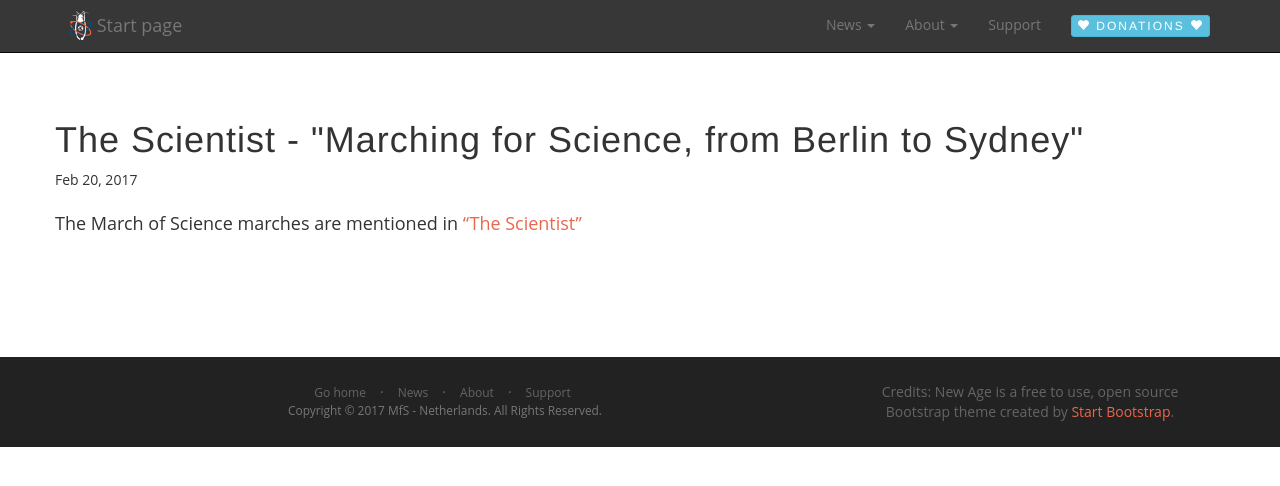
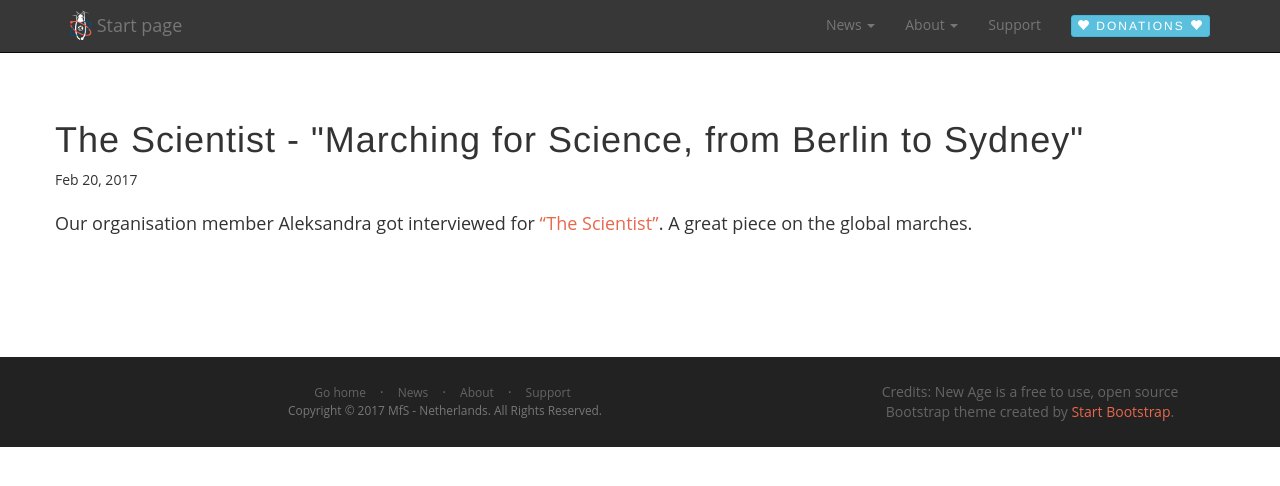
Before and after one commit to marchforsciencenl/marchforsciencenl-website, a Jekyll site: the page built from _posts/2017-02-20-the-scientist.markdown, in a window 1280 px wide. Shown: the top 486 px of the page. Built offline with Jekyll 4.4.1, drawn with Linux system fonts in a browser that asks for light colours.

Commit message:
Added some text

```diff
--- a/_posts/2017-02-20-the-scientist.markdown
+++ b/_posts/2017-02-20-the-scientist.markdown
@@ -5,4 +5,4 @@ category: media
 title: The Scientist - "Marching for Science, from Berlin to Sydney"
 description: |
 ---
-  The March of Science marches are mentioned in ["The Scientist"](http://www.the-scientist.com/?articles.view/articleNo/48548/title/Marching-for-Science--from-Berlin-to-Sydney/)
+  Our organisation member Aleksandra got interviewed for ["The Scientist"](http://www.the-scientist.com/?articles.view/articleNo/48548/title/Marching-for-Science--from-Berlin-to-Sydney/). A great piece on the global marches.
```
